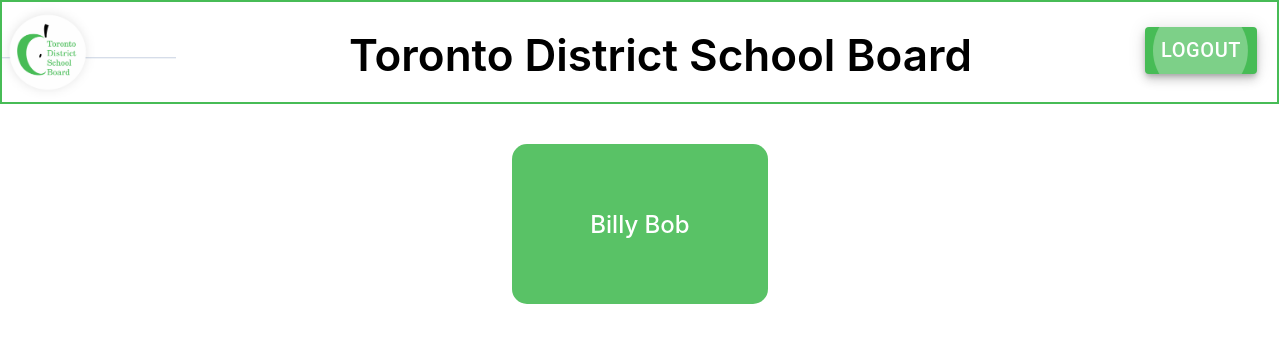
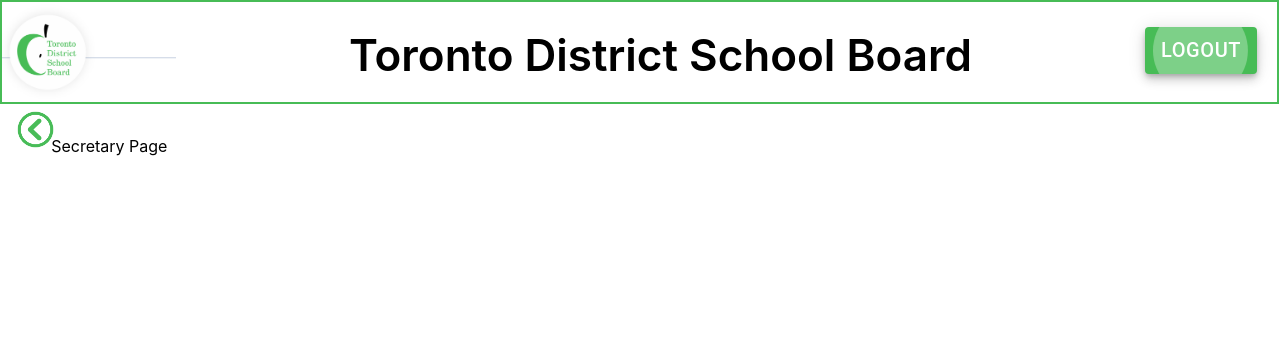
Before and after one commit to jpaglia/eecs4312-project, a React (Create React App) app in the folder code/frontend/: page / in a window 1280 px wide. Both pictures are taken after a click on the button "SIGN IN". Shown: the top 342 px of the page. Built offline with nearby package versions, Linux system fonts and the light colour scheme.

Commit message:
Secretary Setup

```diff
--- a/code/frontend/src/components/TopBar/TopBar.js
+++ b/code/frontend/src/components/TopBar/TopBar.js
@@ -47,7 +47,7 @@ TopBar.defaultProps = {
 
 TopBar.propTypes = {
   showLogout: Proptypes.bool,
-  onChange: Proptypes.func,
+  onChange: Proptypes.func
 }
 
 export default TopBar;
--- a/code/frontend/src/views/LoginPage/LoginPage.js
+++ b/code/frontend/src/views/LoginPage/LoginPage.js
@@ -44,7 +44,7 @@ class LoginPage extends Component {
   signIn() {
     // Insert Endpoint Here
     // TODO
-    this.props.loginVerified('ParentMain')
+    this.props.loginVerified('SecretaryMain')
   }
 
   render() {
--- /dev/null
+++ b/code/frontend/src/views/SecretaryMain/SecretaryAttendance/SecretaryAttendance.js
@@ -0,0 +1,17 @@
+import React, { Component } from 'react';
+import Proptypes from 'prop-types';
+import './SecretaryAttendance.scss'
+
+class SecretaryAttendance extends Component {
+
+  // For Josh's Stuff
+  render() {
+    return (
+      <div>
+       Secretary Attendance
+       </div>
+    );
+  }
+}
+
+export default SecretaryAttendance;
--- /dev/null
+++ b/code/frontend/src/views/SecretaryMain/SecretaryAttendance/index.js
@@ -0,0 +1,3 @@
+import SecretaryAttendance from './SecretaryAttendance.js';
+
+export default SecretaryAttendance;
--- a/code/frontend/src/views/SecretaryMain/SecretaryMain.js
+++ b/code/frontend/src/views/SecretaryMain/SecretaryMain.js
@@ -1,6 +1,9 @@
 import React, { Component } from 'react';
 import Proptypes from 'prop-types';
 import TopBar from '../../components/TopBar';
+import SystemAdmin from './SystemAdmin';
+import SecretaryAttendance from './SecretaryAttendance';
+import './SecretaryMain.scss'
 class SecretaryMain extends Component {
   constructor(props) {
     super(props);
@@ -15,12 +18,56 @@ class SecretaryMain extends Component {
     })
   }
 
-  render() {
+  getBackButton() {
+    const button =
+      <div className="backWrapper">
+        <img
+          alt="Back Button"
+          src="back-button.png"
+          className="backButton"
+        />
+        <span
+        className="backCircleWrapper"
+        onClick={this.onChange.bind(this, 'SecretaryHome')}
+        ></span>
+      </div>;
+    return button;
+  }
 
+  getMainPage() {
     return (
       <div>
-        <TopBar showLogout={true} onChange={this.props.onChange.bind(this)}/>
-       Secretary Page
+          Secretary Page
+      </div>
+    )
+  }
+
+  render() {
+    const backButton= this.getBackButton();
+    const secretaryMainPage = this.state.currentPage === 'SecretaryHome' ? this.getMainPage() : null;
+    const systemAdminPage = this.state.currentPage === 'SystemAdmin' ? <SystemAdmin/> : null;
+    const secretaryAttendancePage = this.state.currentPage === 'SecretaryAttendance' ? <SecretaryAttendance/> : null;
+
+    // TODO: Add in some welcome text or smthg
+    // TODO: Add in navigation to the two different pages within the getMainPage text
+    // Also add stateupdaters for those
+    return (
+      <div>
+        <TopBar
+          showLogout={true}
+          onChange={this.props.onChange.bind(this)}
+          showBack={true}
+          onBack={this.onChange.bind(this)}
+          />
+          <div className="secretaryWrapperPage">
+          {backButton}
+          <div className="secretaryInnerPage">
+          {secretaryMainPage}
+          {systemAdminPage}
+          {secretaryAttendancePage}
+          </div>
+
+       </div>
       </div>
     );
   }
--- /dev/null
+++ b/code/frontend/src/views/SecretaryMain/SecretaryMain.scss
@@ -0,0 +1,23 @@
+.secretaryWrapperPage {
+    .backWrapper {
+      height: 4vh;
+      width: 4vw;
+      margin-left: 10px;
+      .backButton {
+        width: 4vw;
+        position: absolute;
+        filter: invert(60%) sepia(54%) saturate(502%) hue-rotate(77deg) brightness(93%) contrast(91%);
+      }
+
+      .backCircleWrapper {
+        position: absolute;
+        height: 4vw;
+        width: 4vw;
+        border-radius: 50%;
+      }
+    }
+
+    .secretaryInnerPage {
+      padding-left: 4vw;
+    }
+  }
--- /dev/null
+++ b/code/frontend/src/views/SecretaryMain/SystemAdmin/SystemAdmin.js
@@ -0,0 +1,17 @@
+import React, { Component } from 'react';
+import Proptypes from 'prop-types';
+import './SystemAdmin.scss'
+
+class SystemAdmin extends Component {
+
+  // For Julia's Stuff
+  render() {
+    return (
+      <div>
+       SYSTEM ADMIN
+       </div>
+    );
+  }
+}
+
+export default SystemAdmin;
--- /dev/null
+++ b/code/frontend/src/views/SecretaryMain/SystemAdmin/index.js
@@ -0,0 +1,3 @@
+import SystemAdmin from './SystemAdmin.js';
+
+export default SystemAdmin;
```
Also changed, not shown: code/frontend/public/back-button.png (added), code/frontend/src/views/SecretaryMain/SecretaryAttendance/SecretaryAttendance.scss (added), code/frontend/src/views/SecretaryMain/SystemAdmin/SystemAdmin.scss (added).
